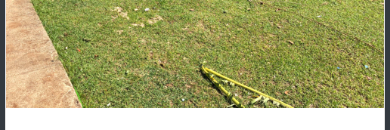
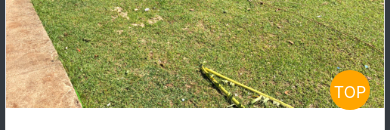
Before and after one commit to eppula119koro/wagyu_price, a plain HTML site: page index.html in a window 390 px wide. Shown: the part 714-844 px from the top of the page. Drawn offline with Linux system fonts and the light colour scheme.

Commit message:
スマホサイズ(576px未満)の時、スムーススクロールのボタンを表示するcssを追加

```diff
--- a/css/style.css
+++ b/css/style.css
@@ -61,3 +61,24 @@ footer {
   background-color: #343a40;
   text-align: center;
 }
+
+@media screen and (max-width: 575px) {
+  #page-top {
+    width: 40px;
+    height: 40px;
+    border-radius: 50%;
+    text-align: center;
+    line-height: 45px;
+    position: fixed;
+    right: 20px;
+    bottom: 20px;
+    background-color: #FFA500;
+  }
+
+  #page-top a {
+    display: inline-block;
+    width: 100%;
+    height: 100%;
+    border-radius: 50%;
+  }
+}
```
